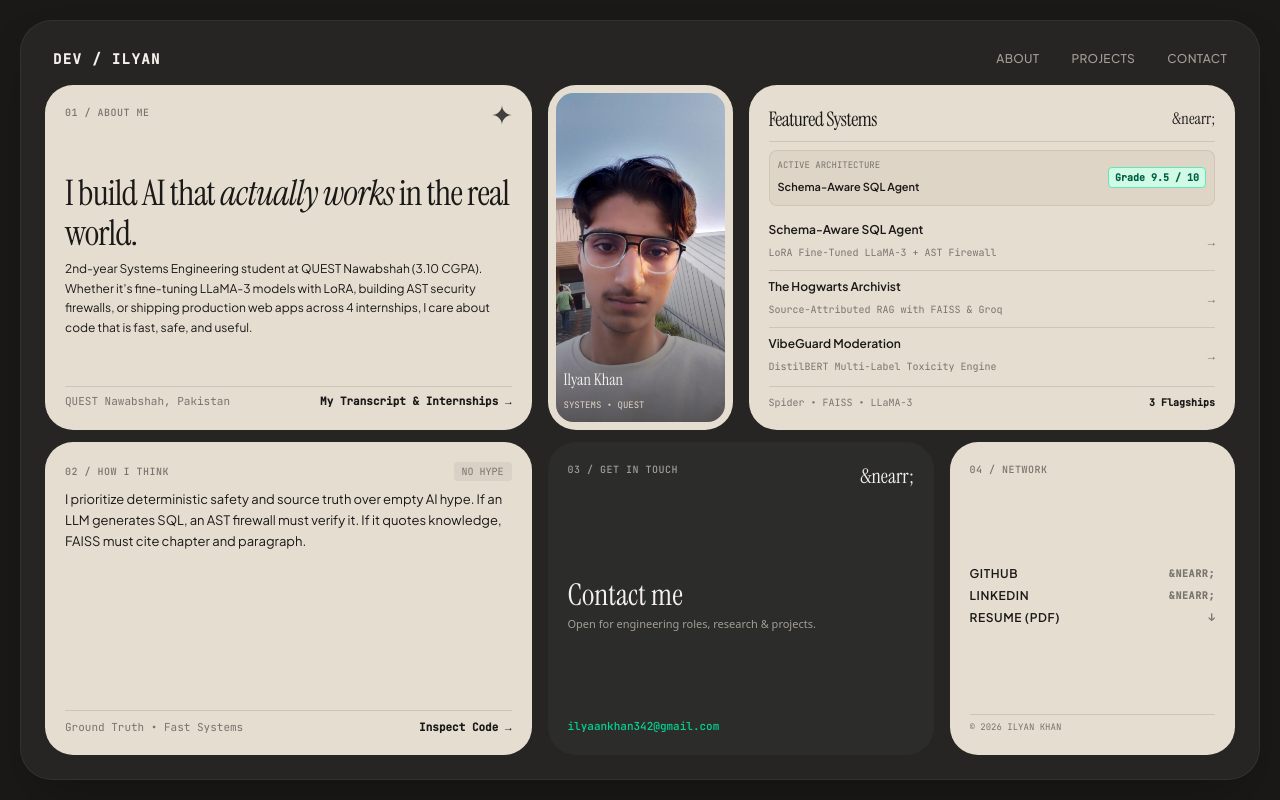
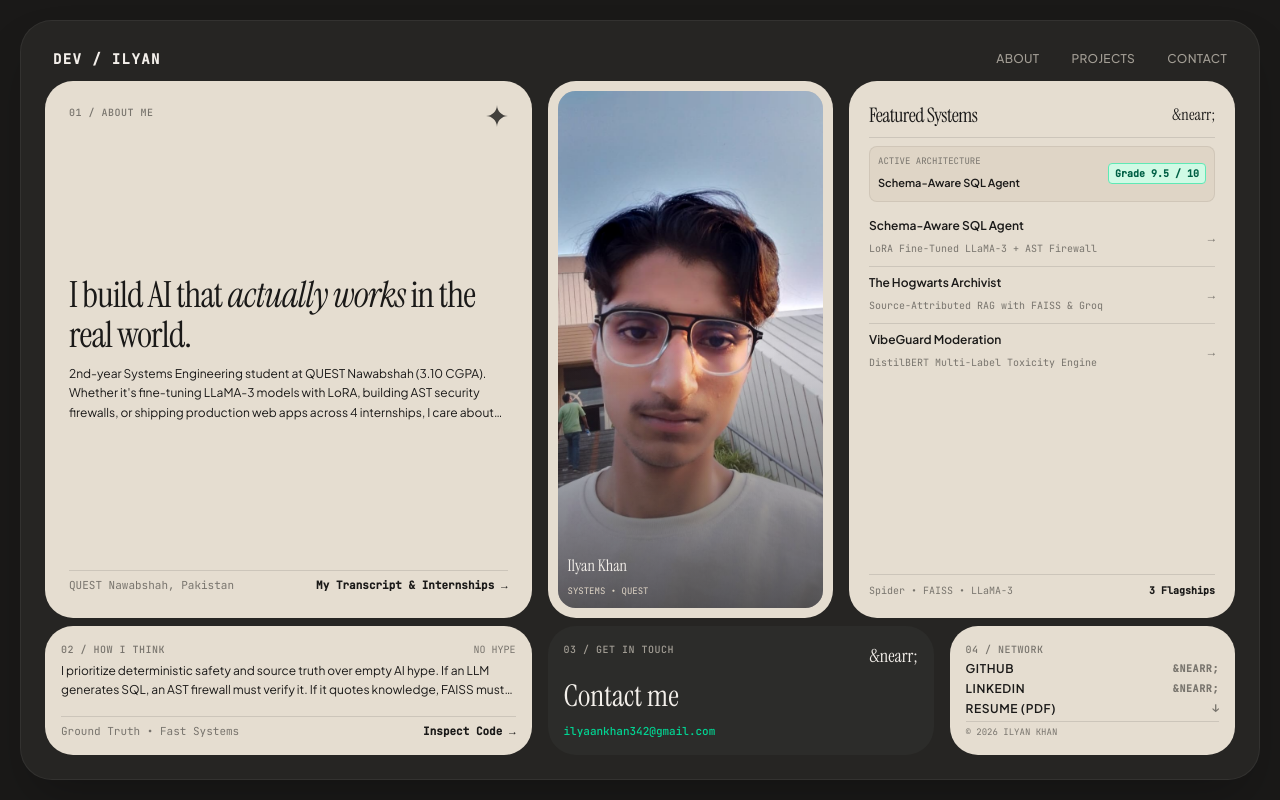
Before and after one commit to Ilyan321/Portfolio, a Next.js app: page / in a window 1280 px wide. Built offline with nearby package versions, Linux system fonts and the light colour scheme.

Commit message:
Revert "layout: equalize About Me and Featured Systems widths (5-2-5 symmetry) and expand bottom row height"
This reverts commit 0082b93323aa06f2e5d7a8c2b9298d3045c5bb31.

```diff
--- a/components/home-view.tsx
+++ b/components/home-view.tsx
@@ -122,7 +122,7 @@ export function HomeView() {
   return (
     <main className="h-screen w-screen max-h-screen bg-[#1A1918] p-2 sm:p-4 lg:p-5 flex items-center justify-center overflow-hidden">
       {/* Outer Dark Frame */}
-      <div className="w-full max-w-7xl h-full max-h-[96vh] bg-[#262523] rounded-[2rem] p-3 sm:p-5 lg:p-6 shadow-2xl border border-white/[0.06] flex flex-col justify-between overflow-hidden gap-3">
+      <div className="w-full max-w-7xl h-full max-h-[96vh] bg-[#262523] rounded-[2rem] p-3 sm:p-5 lg:p-6 shadow-2xl border border-white/[0.06] flex flex-col justify-between overflow-hidden">
 
         {/* =================================================================== */}
         {/* 1. TOP NAVIGATION BAR                                               */}
@@ -157,12 +157,12 @@ export function HomeView() {
         </header>
 
         {/* =================================================================== */}
-        {/* 2. MAIN BENTO GRID - TOP ROW (SYMMETRICAL 5 / 2 / 5 COLUMNS)        */}
+        {/* 2. MAIN BENTO GRID - TOP ROW (AUTHENTIC PERSONAL VOICE)             */}
         {/* =================================================================== */}
-        <div className="grid grid-cols-1 lg:grid-cols-12 gap-3 sm:gap-4 flex-[1.1] min-h-0">
+        <div className="grid grid-cols-1 lg:grid-cols-12 gap-3 sm:gap-4 flex-1 min-h-0 py-1.5 sm:py-2">
 
-          {/* Top-Left Card: 01 / ABOUT ME (5 cols) */}
-          <div className="lg:col-span-5 sand-card p-4 sm:p-5 flex flex-col justify-between relative overflow-hidden h-full">
+          {/* Top-Left Card: 01 / BUILDER PROFILE */}
+          <div className="lg:col-span-5 sand-card p-4 sm:p-6 flex flex-col justify-between relative overflow-hidden h-full">
             <div className="flex items-start justify-between">
               <span className="text-[10px] font-mono-code uppercase tracking-wider text-[#78746D] font-medium">
                 01 / ABOUT ME
@@ -170,8 +170,8 @@ export function HomeView() {
 
               {/* Abstract 4-Point Star Geometric Vector */}
               <svg
-                width="20"
-                height="20"
+                width="22"
+                height="22"
                 viewBox="0 0 24 24"
                 fill="none"
                 xmlns="http://www.w3.org/2000/svg"
@@ -184,12 +184,12 @@ export function HomeView() {
               </svg>
             </div>
 
-            {/* Heading & Bio */}
-            <div className="space-y-1.5 my-auto py-1">
-              <h1 className="font-serif-display text-2xl sm:text-3xl lg:text-[2.2rem] leading-[1.12] text-[#1A1918] tracking-tight">
+            {/* Authentic, Human-Authored Heading & Bio */}
+            <div className="space-y-2 my-auto py-1">
+              <h1 className="font-serif-display text-2xl sm:text-3xl lg:text-[2.25rem] leading-[1.12] text-[#1A1918] tracking-tight">
                 I build AI that <span className="italic font-normal">actually works</span> in the real world.
               </h1>
-              <p className="text-[11px] sm:text-xs font-sans-clean text-[#1A1918] leading-relaxed">
+              <p className="text-[11px] sm:text-xs font-sans-clean text-[#1A1918] leading-relaxed line-clamp-3">
                 2nd-year Systems Engineering student at QUEST Nawabshah (3.10 CGPA). Whether it&apos;s fine-tuning LLaMA-3 models with LoRA, building AST security firewalls, or shipping production web apps across 4 internships, I care about code that is fast, safe, and useful.
               </p>
             </div>
@@ -206,8 +206,8 @@ export function HomeView() {
             </div>
           </div>
 
-          {/* Portrait Card (Top-Center, Exactly 2 cols in the middle) */}
-          <div className="lg:col-span-2 sand-card p-2 flex items-center justify-center relative overflow-hidden h-full">
+          {/* Portrait Card (Top-Center, 3 cols) */}
+          <div className="lg:col-span-3 sand-card p-2 sm:p-2.5 flex items-center justify-center relative overflow-hidden h-full">
             <div className="w-full h-full rounded-[1.1rem] overflow-hidden relative shadow-inner bg-[#DFD5C6]">
               {/* eslint-disable-next-line @next/next/no-img-element */}
               <img
@@ -216,8 +216,8 @@ export function HomeView() {
                 className="w-full h-full object-cover object-top hover:scale-105 transition-transform duration-700"
               />
               <div className="absolute inset-0 bg-gradient-to-t from-[#1A1918]/65 via-transparent to-transparent" />
-              <div className="absolute bottom-2 left-2 right-2 text-[#F3EFEA] font-sans-clean">
-                <span className="font-serif-display text-sm sm:text-base font-normal block leading-tight">
+              <div className="absolute bottom-2 left-2.5 right-2.5 text-[#F3EFEA] font-sans-clean">
+                <span className="font-serif-display text-base font-normal block leading-tight">
                   Ilyan Khan
                 </span>
                 <span className="text-[9px] font-mono-code text-[#DFD5C6] uppercase">
@@ -227,10 +227,10 @@ export function HomeView() {
             </div>
           </div>
 
-          {/* Interactive Projects List Card (Top-Right, Exactly 5 cols - EVEN WITH ABOUT ME) */}
+          {/* Interactive Projects List Card (Top-Right, 4 cols) */}
           <div
             id="projects-card"
-            className="lg:col-span-5 sand-card p-4 sm:p-5 flex flex-col justify-between h-full"
+            className="lg:col-span-4 sand-card p-4 sm:p-5 flex flex-col justify-between h-full"
           >
             <div>
               <div className="flex items-center justify-between pb-2 border-b border-[rgba(26,25,24,0.12)]">
@@ -288,27 +288,25 @@ export function HomeView() {
         </div>
 
         {/* =================================================================== */}
-        {/* 3. BOTTOM BENTO ROW (EXPANDED HEIGHT - NO CRAMMED TEXT)             */}
+        {/* 3. BOTTOM BENTO ROW (GENUINE PHILOSOPHY & PRINCIPLES)               */}
         {/* =================================================================== */}
-        <div className="grid grid-cols-1 md:grid-cols-12 gap-3 sm:gap-4 flex-1 min-h-0">
+        <div className="grid grid-cols-1 md:grid-cols-12 gap-3 sm:gap-4 shrink-0">
 
-          {/* Philosophy Card: HOW I THINK (Expanded in height & width to show ALL text easily) */}
-          <div className="md:col-span-5 sand-card p-4 sm:p-5 flex flex-col justify-between h-full">
-            <div className="space-y-2">
+          {/* Philosophy Card: Genuine Builder Principles */}
+          <div className="md:col-span-5 sand-card p-3.5 sm:p-4 flex flex-col justify-between space-y-1.5">
+            <div className="space-y-1">
               <div className="flex items-center justify-between">
                 <span className="text-[10px] font-mono-code uppercase tracking-wider text-[#78746D] font-medium">
                   02 / HOW I THINK
                 </span>
-                <span className="text-[10px] font-mono-code text-[#78746D] px-2 py-0.5 rounded bg-[rgba(26,25,24,0.06)]">
-                  NO HYPE
-                </span>
+                <span className="text-[10px] font-mono-code text-[#78746D]">NO HYPE</span>
               </div>
-              <p className="text-xs sm:text-[13px] font-sans-clean text-[#1A1918] leading-relaxed">
+              <p className="text-[11px] sm:text-xs font-sans-clean text-[#1A1918] leading-relaxed line-clamp-2">
                 I prioritize deterministic safety and source truth over empty AI hype. If an LLM generates SQL, an AST firewall must verify it. If it quotes knowledge, FAISS must cite chapter and paragraph.
               </p>
             </div>
 
-            <div className="flex items-center justify-between pt-2 border-t border-[rgba(26,25,24,0.12)] text-[11px] font-mono-code text-[#78746D]">
+            <div className="flex items-center justify-between pt-1.5 border-t border-[rgba(26,25,24,0.12)] text-[10px] sm:text-[11px] font-mono-code text-[#78746D]">
               <span>Ground Truth &bull; Fast Systems</span>
               <button
                 onClick={() => setSelectedProject(FEATURED_PROJECTS[0])}
@@ -322,13 +320,13 @@ export function HomeView() {
           {/* Contact Card (Bottom-Center, 4 cols) */}
           <div
             onClick={() => setShowContactModal(true)}
-            className="md:col-span-4 sand-card-dark p-4 sm:p-5 flex flex-col justify-between cursor-pointer hover:bg-[#363633] transition-all group h-full"
+            className="md:col-span-4 sand-card-dark p-3.5 sm:p-4 flex flex-col justify-between cursor-pointer hover:bg-[#363633] transition-all group"
           >
             <div className="flex items-start justify-between">
               <span className="text-[10px] font-mono-code uppercase tracking-wider text-[#A39E95] font-medium">
                 03 / GET IN TOUCH
               </span>
-              <span className="font-serif-display text-xl text-[#F3EFEA] group-hover:translate-x-1 group-hover:-translate-y-1 transition-transform">
+              <span className="font-serif-display text-lg text-[#F3EFEA] group-hover:translate-x-1 group-hover:-translate-y-1 transition-transform">
                 &nearr;
               </span>
             </div>
@@ -337,28 +335,25 @@ export function HomeView() {
               <h3 className="font-serif-display text-2xl sm:text-3xl text-[#F3EFEA] font-normal leading-tight">
                 Contact me
               </h3>
-              <p className="text-[11px] text-[#A39E95] mt-0.5">
-                Open for engineering roles, research &amp; projects.
-              </p>
             </div>
 
-            <div className="text-[11px] font-mono-code text-emerald-400 font-medium truncate">
+            <div className="text-[10px] sm:text-[11px] font-mono-code text-emerald-400 font-medium">
               ilyaankhan342@gmail.com
             </div>
           </div>
 
           {/* Social Links Pill (Bottom-Right, 3 cols) */}
-          <div className="md:col-span-3 sand-card p-4 sm:p-5 flex flex-col justify-between h-full">
+          <div className="md:col-span-3 sand-card p-3.5 sm:p-4 flex flex-col justify-between">
             <span className="text-[10px] font-mono-code uppercase tracking-wider text-[#78746D] font-medium">
               04 / NETWORK
             </span>
 
-            <div className="flex flex-col gap-1.5 py-1">
+            <div className="flex flex-col gap-1 py-1">
               <a
                 href="https://github.com/Ilyan321"
                 target="_blank"
                 rel="noopener noreferrer"
-                className="text-xs font-sans-clean font-semibold tracking-wider text-[#1A1918] hover:text-emerald-800 transition-colors uppercase flex items-center justify-between"
+                className="text-[11px] sm:text-xs font-sans-clean font-semibold tracking-wider text-[#1A1918] hover:text-emerald-800 transition-colors uppercase flex items-center justify-between"
               >
                 <span>GITHUB</span>
                 <span className="text-[10px] font-mono-code text-[#78746D]">&nearr;</span>
@@ -367,7 +362,7 @@ export function HomeView() {
                 href="https://linkedin.com/in/ilyan-khan-480341359"
                 target="_blank"
                 rel="noopener noreferrer"
-                className="text-xs font-sans-clean font-semibold tracking-wider text-[#1A1918] hover:text-emerald-800 transition-colors uppercase flex items-center justify-between"
+                className="text-[11px] sm:text-xs font-sans-clean font-semibold tracking-wider text-[#1A1918] hover:text-emerald-800 transition-colors uppercase flex items-center justify-between"
               >
                 <span>LINKEDIN</span>
                 <span className="text-[10px] font-mono-code text-[#78746D]">&nearr;</span>
@@ -375,14 +370,14 @@ export function HomeView() {
               <a
                 href="/CV.pdf"
                 download
-                className="text-xs font-sans-clean font-semibold tracking-wider text-[#1A1918] hover:text-emerald-800 transition-colors uppercase flex items-center justify-between"
+                className="text-[11px] sm:text-xs font-sans-clean font-semibold tracking-wider text-[#1A1918] hover:text-emerald-800 transition-colors uppercase flex items-center justify-between"
               >
                 <span>RESUME (PDF)</span>
                 <span className="text-[10px] font-mono-code text-[#78746D]">&darr;</span>
               </a>
             </div>
 
-            <div className="text-[9px] font-mono-code text-[#78746D] pt-1.5 border-t border-[rgba(26,25,24,0.12)]">
+            <div className="text-[9px] font-mono-code text-[#78746D] pt-1 border-t border-[rgba(26,25,24,0.12)]">
               &copy; 2026 ILYAN KHAN
             </div>
           </div>
```
